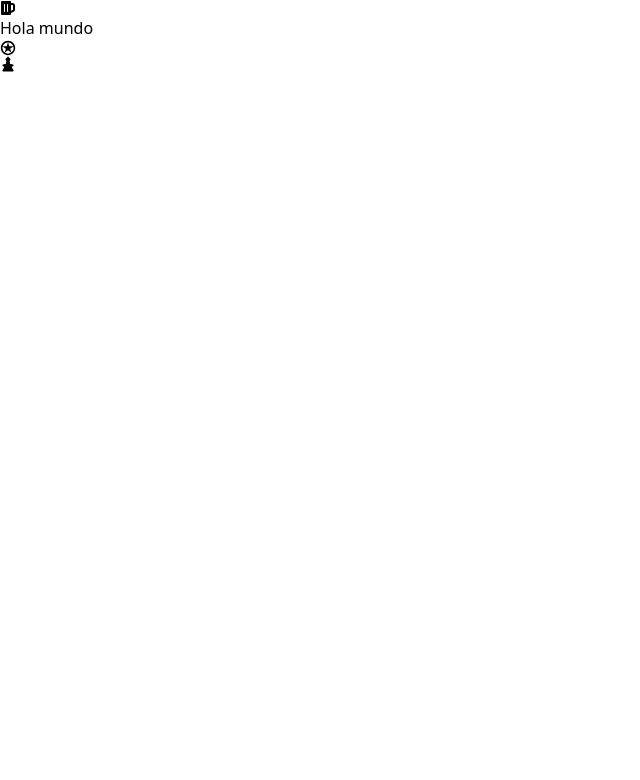
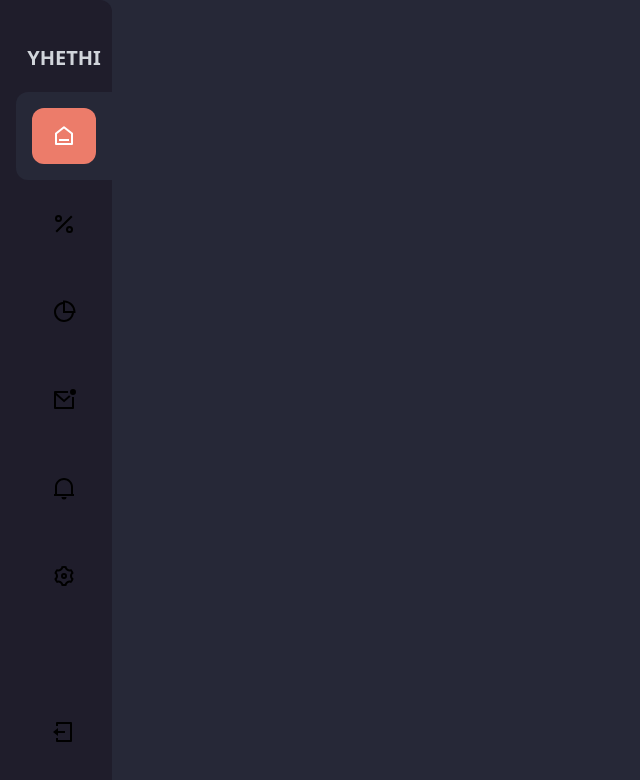
Before and after one commit to Yhethi/dashboard-store-v1, a React (Vite) app: page / in a window 1280 px wide. Shown: the top 780 px of the page, without its empty margins (0-640 px from the left). Built offline with nearby package versions, Linux system fonts and the light colour scheme.

Commit message:
feactured: agregando imports y modificando el className

```diff
--- a/src/App.jsx
+++ b/src/App.jsx
@@ -1,15 +1,13 @@
-import { FaBeer } from 'react-icons/fa';
-import { GiAlliedStar,GiAbbotMeeple } from "react-icons/gi";
-
-
+import Sidebar from "./components/shared/Sidebar";
+import { FaBeer } from "react-icons/fa";
+import { GiAlliedStar, GiAbbotMeeple } from "react-icons/gi";
 
 function App() {
-
   return (
-    <div className="App">
-      <FaBeer/> Hola mundo <GiAlliedStar/><GiAbbotMeeple/>
+    <div className="bg-[#262837] w-full min-h-screen">
+      <Sidebar />
     </div>
-  )
+  );
 }
 
-export default App
+export default App;
```
